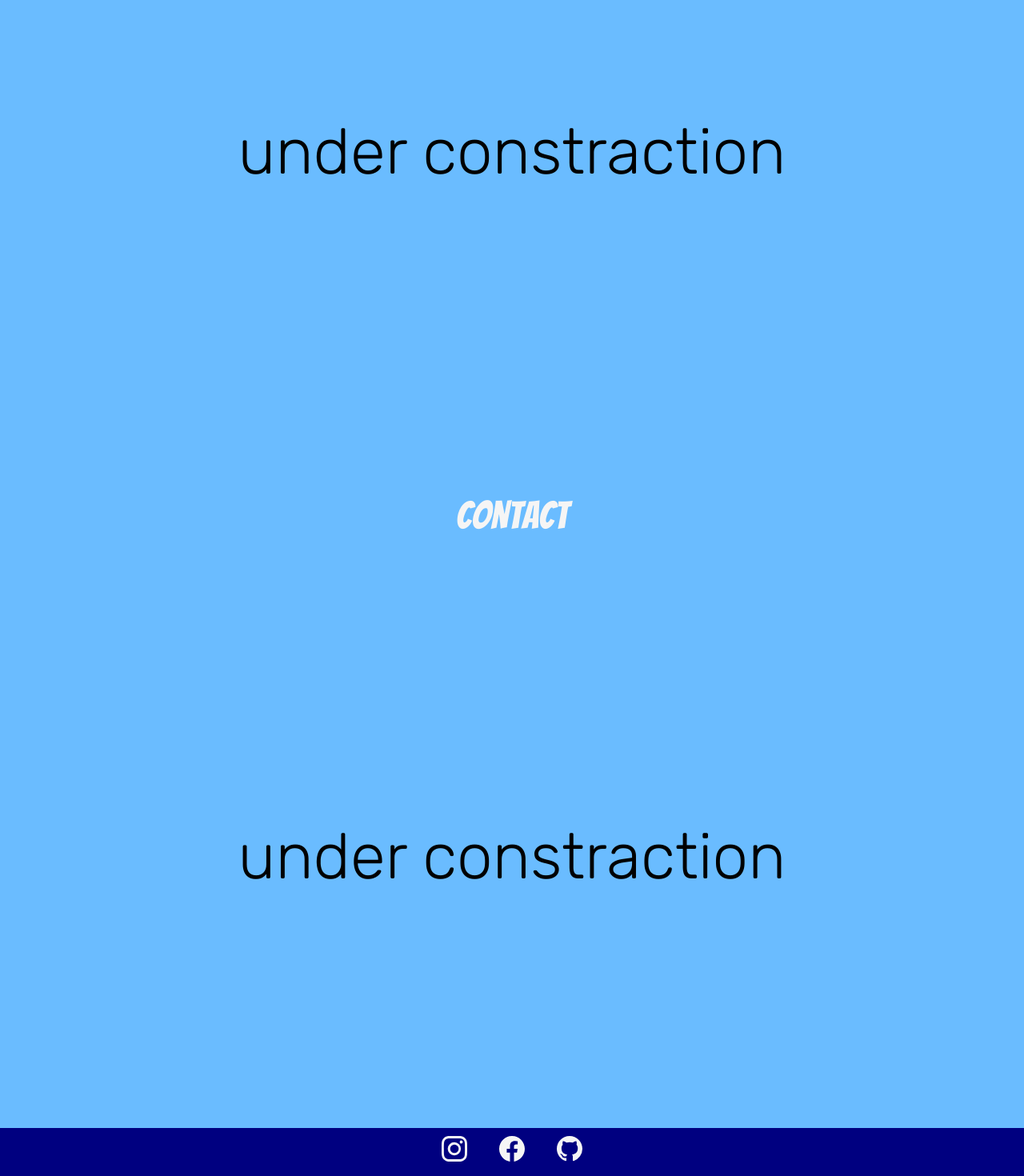
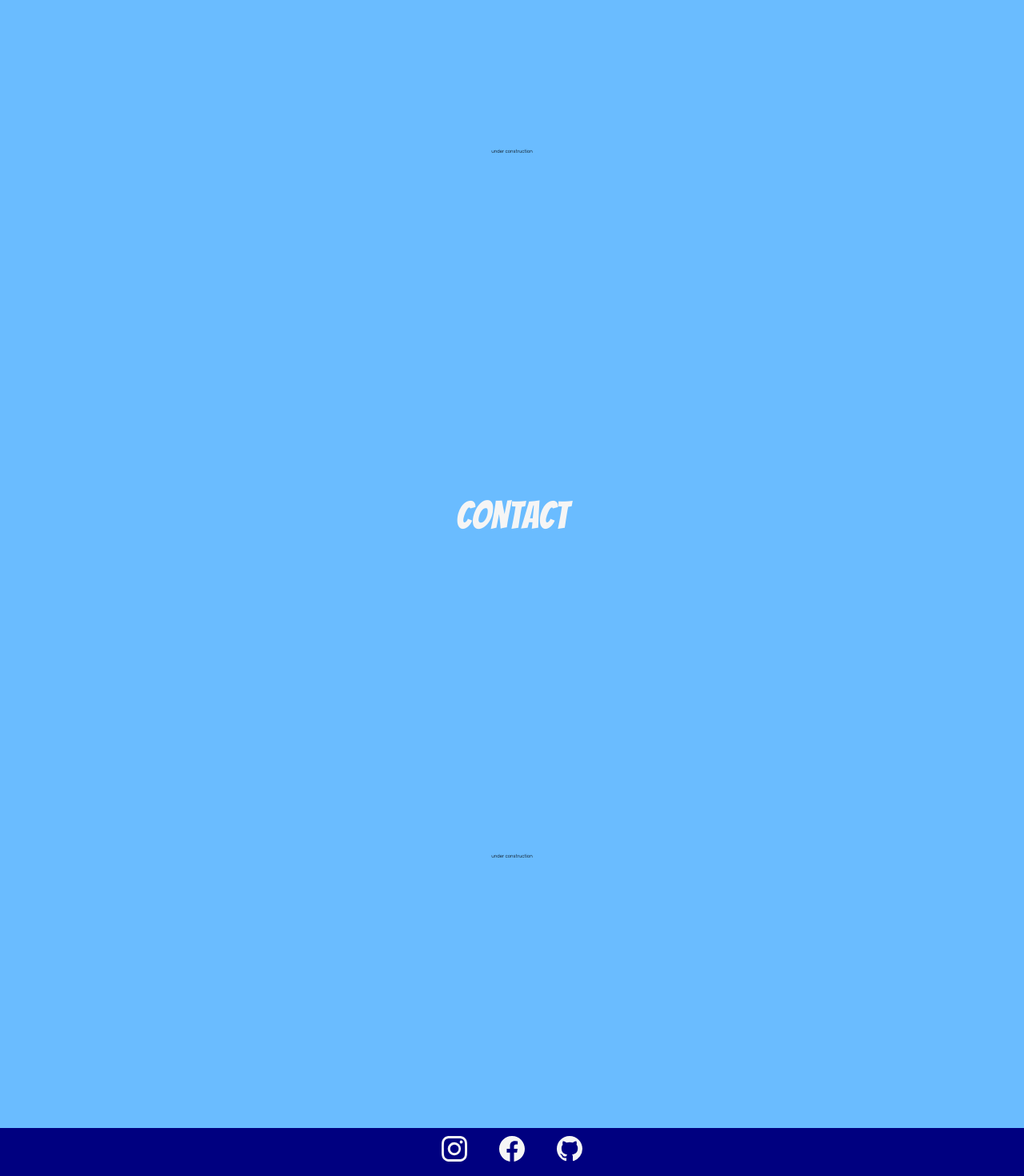
Before and after one commit to danielalkalay/daniel-portfolio, a React (Create React App) app: page / in a window 1280 px wide. Shown: the part 2852-4322 px from the top of the page at 80% size. Built offline with nearby package versions, Linux system fonts and the light colour scheme.

Commit message:
cahnge in font size at p construction

```diff
--- a/package.json
+++ b/package.json
@@ -1,4 +1,5 @@
 {
+  "homepage": "https://danielalkalay.github.io/daniel-portfolio",
   "name": "daniel-portfolio",
   "version": "0.1.0",
   "private": true,
@@ -19,6 +20,8 @@
     "web-vitals": "^1.1.2"
   },
   "scripts": {
+    "predeploy": "npm run build",
+    "deploy": "gh-pages -d build",
     "start": "react-scripts start",
     "build": "react-scripts build",
     "test": "react-scripts test",
@@ -41,5 +44,8 @@
       "last 1 firefox version",
       "last 1 safari version"
     ]
+  },
+  "devDependencies": {
+    "gh-pages": "^3.2.3"
   }
 }
--- a/src/components/MainSection/MainSection.styled.js
+++ b/src/components/MainSection/MainSection.styled.js
@@ -26,9 +26,13 @@ export const Ptag = styled.div`
   display: flex;
   flex-direction: column;
   height: 100vh;
-  font-size: 5rem;
+  font-size: 30%;
   justify-content: center;
   align-content: center;
+
+  @media screen and (max-width: 768px) {
+    font-size: 1rem;
+  } ;
 `;
 
 export const Header = styled.div`
--- a/src/components/pages/Contact.js
+++ b/src/components/pages/Contact.js
@@ -5,7 +5,7 @@ const Contact = () => {
   return (
     <MainContainer>
       <Header>Contact</Header>
-      <Ptag>under constraction</Ptag>
+      <Ptag>under construction</Ptag>
     </MainContainer>
   );
 };
--- a/src/components/pages/Projects.js
+++ b/src/components/pages/Projects.js
@@ -5,7 +5,7 @@ const Projects = () => {
   return (
     <MainContainer>
       <Header>Projects</Header>
-      <Ptag>under constraction</Ptag>
+      <Ptag>under construction</Ptag>
     </MainContainer>
   );
 };
```
Also changed, not shown: 1 other file (tests, documents, lock files or other folders).
